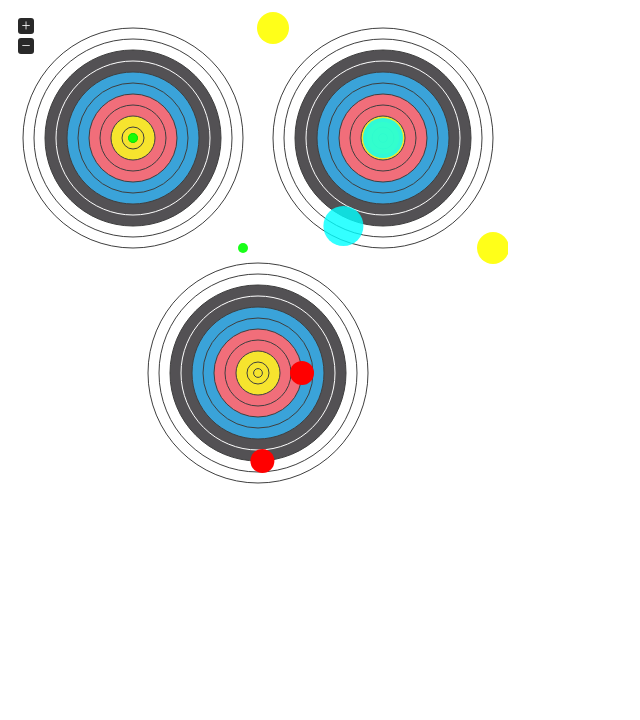
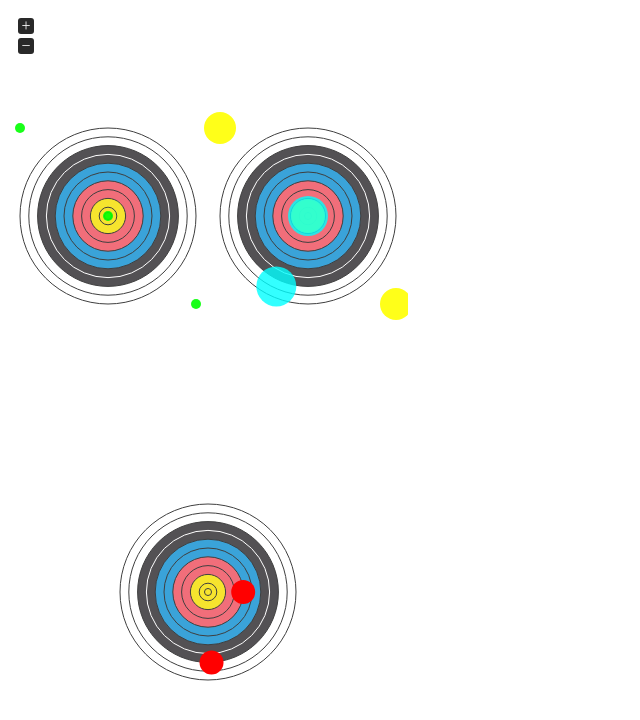
Before and after one commit to archer96/archerTarget.js, a plain HTML site: page index.html in a window 1280 px wide. Shown: the whole page, without its empty margins (0-640 px from the left). Drawn offline with nearby package versions, Linux system fonts and the light colour scheme.

Commit message:
Fixed bug #1
In some functions the y-axe was used instead the x-axe to convert the
position

```diff
--- a/index.html
+++ b/index.html
@@ -225,7 +225,7 @@ jQuery(document).ready(function ($) {
 
 <body>
 
-    <div id="target" style="width:500px; height:500px;" width="500" height="500"></div>
+    <div id="target" style="width:400px; height:800px;" width="500" height="500"></div>
 
 </body>
 </html>
--- a/jarchertarget.js
+++ b/jarchertarget.js
@@ -176,10 +176,12 @@ var jat = {};
             pc: {
                 x: function (arg, targetID) {
                     if (!targetID) { targetID = 0; }
+
                     return ((arg / self.zoom - self.gap[targetID].left - self.transX) / self.convertTo.canvas.x(self.target[targetID].diameter)) * 100;
                 },
                 y: function (arg, targetID) {
                     if (!targetID) { targetID = 0; }
+
                     return ((arg / self.zoom - self.gap[targetID].top - self.transY) / self.convertTo.canvas.y(self.target[targetID].diameter)) * 100;
                 }
             },
@@ -188,11 +190,14 @@ var jat = {};
 
                 x: function (arg, targetID) {
                     if (!targetID) { targetID = 0; }
+
                     return (((self.convertTo.canvas.x(self.target[targetID].diameter) / 100) * arg) + self.gap[targetID].left + self.transX) * self.zoom;
                 },
                 y: function (arg, targetID) {
                     if (!targetID) { targetID = 0; }
-                    return (((self.convertTo.canvas.y(self.target[targetID].diameter) / 100) * arg) + self.gap[targetID].top + self.transY) * self.zoom;
+
+					/* Attention: converting the target diameter using the x-axe; otherwise an error will occur */
+                    return (((self.convertTo.canvas.x(self.target[targetID].diameter) / 100) * arg) + self.gap[targetID].top + self.transY) * self.zoom;
                 }
             },
 
--- a/lib/setGap.js
+++ b/lib/setGap.js
@@ -7,7 +7,10 @@ jat.Target.prototype.setGap = function () {
     for (i = 0; i < this.target.length; i = i + 1) {
 
         this.gap[i] = {
-            top: this.convertTo.canvas.y(this.target[i].center[1] - (this.target[i].diameter / 2)),
+
+			/* Attention: converting the target radius using the x-axe; otherwise an error will occur */
+            top: this.convertTo.canvas.y(this.target[i].center[1]) - this.convertTo.canvas.x(this.target[i].diameter / 2),
+
             left: this.convertTo.canvas.x(this.target[i].center[0] - (this.target[i].diameter / 2))
         };
 
```
